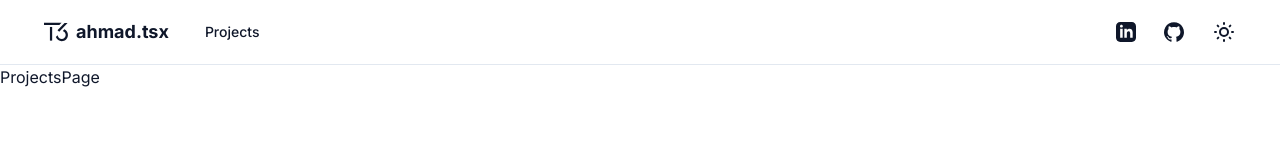
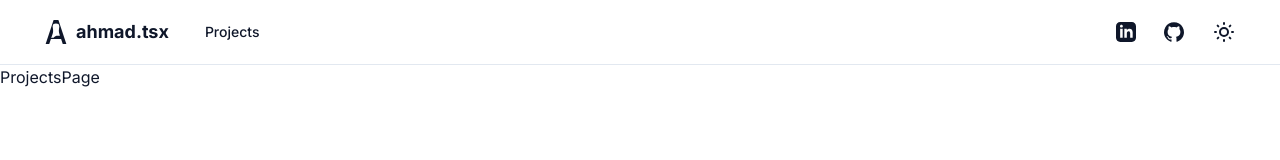
Before and after one commit to ahmad1702/ahmad.dev, a Next.js app: page /projects in a window 1280 px wide. Shown: the top 160 px of the page. Built offline with nearby package versions, Linux system fonts and the light colour scheme.

Commit message:
ahmad 'A' icon

```diff
--- a/src/components/icons.tsx
+++ b/src/components/icons.tsx
@@ -1,3 +1,4 @@
+import { cn } from "@/lib/cn";
 import {
   LucideProps,
   Moon,
@@ -15,30 +16,31 @@ export const Icons = {
   twitter: Twitter,
   logo: (props: LucideProps) => (
     <svg
-      width="258"
-      height="198"
-      viewBox="0 0 258 198"
-      fill="none"
+      width="100%"
+      height="100%"
+      viewBox="0 0 1080 1080"
+      version="1.1"
       xmlns="http://www.w3.org/2000/svg"
+      xmlnsXlink="http://www.w3.org/1999/xlink"
+      xmlSpace="preserve"
+      style={{
+        clipRule: "evenodd",
+        strokeLinejoin: "round",
+        strokeMiterlimit: 2
+      }}
       {...props}
+      className={cn("fill-current", props.className)}
     >
-      <path
-        d="M165.269 24.0976L188.481 -0.000411987H0V24.0976H165.269Z"
-        fill="currentColor"
-      />
-      <path
-        d="M163.515 95.3516L253.556 2.71059H220.74L145.151 79.7886L163.515 95.3516Z"
-        fill="currentColor"
-      />
-      <path
-        d="M233.192 130.446C233.192 154.103 214.014 173.282 190.357 173.282C171.249 173.282 155.047 160.766 149.534 143.467L146.159 132.876L126.863 152.171L128.626 156.364C138.749 180.449 162.568 197.382 190.357 197.382C227.325 197.382 257.293 167.414 257.293 130.446C257.293 105.965 243.933 84.7676 224.49 73.1186L219.929 70.3856L202.261 88.2806L210.322 92.5356C223.937 99.7236 233.192 114.009 233.192 130.446Z"
-        fill="currentColor"
-      />
-      <path
-        d="M87.797 191.697V44.6736H63.699V191.697H87.797Z"
-        fill="currentColor"
-      />
+      <g transform="matrix(1.78702,0,0,1.78702,-368.435,-408.963)">
+        <g transform="matrix(863.368,0,0,863.368,233.8,833.209)">
+          <path
+            d="M0.388,-0.7L0.62,-0L0.515,-0L0.467,-0.144L0.169,-0.144L0.121,-0L0.016,-0L0.248,-0.7L0.388,-0.7ZM0.179,-0.175C0.198,-0.175 0.214,-0.177 0.226,-0.18C0.238,-0.183 0.248,-0.188 0.257,-0.193C0.265,-0.198 0.272,-0.204 0.279,-0.21C0.286,-0.215 0.293,-0.221 0.301,-0.226C0.309,-0.231 0.319,-0.236 0.331,-0.239C0.342,-0.242 0.357,-0.244 0.375,-0.244L0.433,-0.244L0.415,-0.301C0.407,-0.325 0.403,-0.348 0.402,-0.369C0.401,-0.39 0.402,-0.411 0.405,-0.43C0.407,-0.449 0.409,-0.468 0.412,-0.485C0.415,-0.501 0.415,-0.517 0.412,-0.532C0.408,-0.553 0.4,-0.57 0.388,-0.582C0.375,-0.594 0.352,-0.6 0.318,-0.6C0.284,-0.6 0.261,-0.594 0.248,-0.582C0.235,-0.57 0.227,-0.553 0.223,-0.532C0.22,-0.517 0.22,-0.501 0.223,-0.485C0.226,-0.468 0.228,-0.449 0.231,-0.43C0.233,-0.411 0.234,-0.39 0.234,-0.369C0.233,-0.348 0.229,-0.325 0.221,-0.301L0.179,-0.175Z"
+            style={{ fillRule: "nonzero" }}
+          />
+        </g>
+      </g>
     </svg>
+
   ),
   gitHub: (props: LucideProps) => (
     <svg viewBox="0 0 438.549 438.549" {...props}>
```
